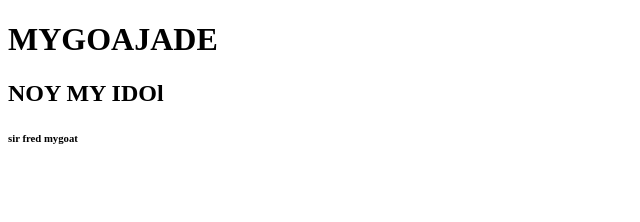
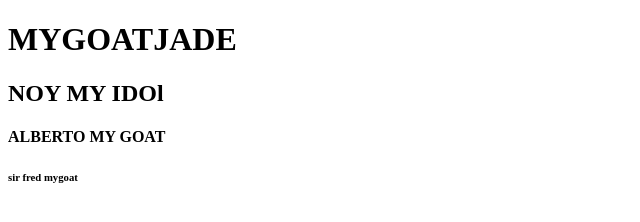
Before and after one commit to Jade-Puno/Puno-Reyes-C305, a plain HTML site: page index.html in a window 1280 px wide. Shown: the whole page, without its empty margins (0-640 px from the left). Drawn offline with Linux system fonts and the light colour scheme.

Commit message:
Update index.html

```diff
--- a/index.html
+++ b/index.html
@@ -6,8 +6,9 @@
     <title>Activity#2</title>
 </head>
 <body>
-    <h1>MYGOAJADE</h1>
+    <h1>MYGOATJADE</h1>
     <h2>NOY MY IDOl</h2>
+    <h4>ALBERTO MY GOAT</h4>
     <h6>sir fred mygoat<h6>
 
 </body>
```
